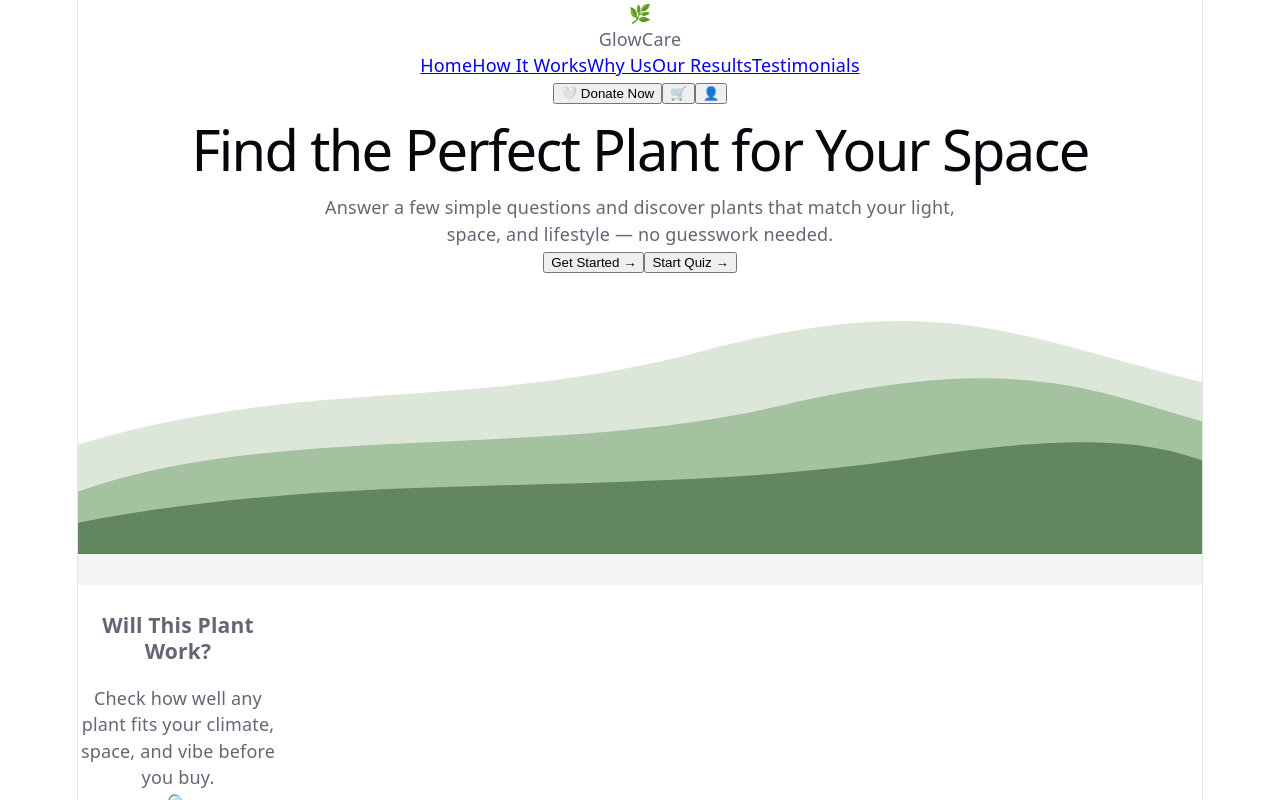
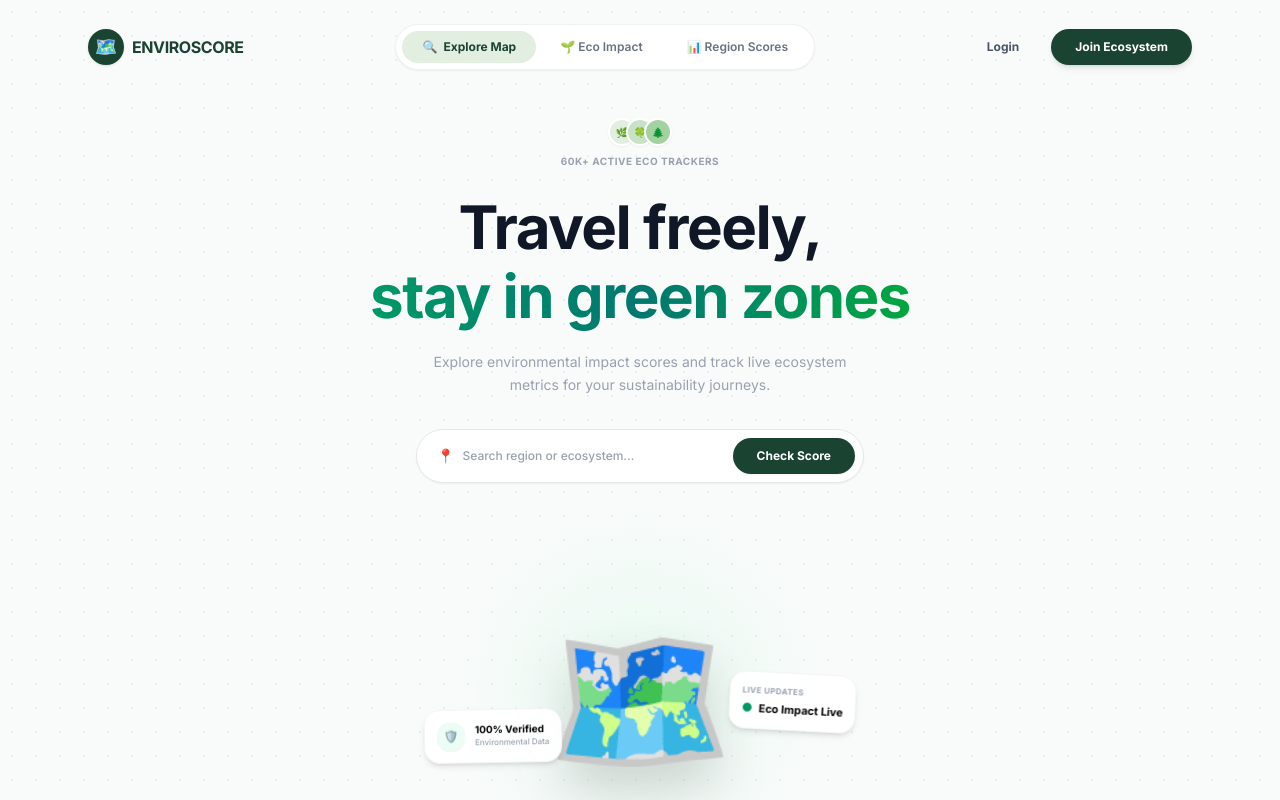
Before and after one commit to DilaraFernando/EnviroScore-MapFrontEnd, a React (Vite) app: page / in a window 1280 px wide. Shown: the top 800 px of the page. Built offline with nearby package versions, Linux system fonts and the light colour scheme; a web font is replaced by a local one.

Commit message:
fix the error and update frontend

```diff
--- a/package.json
+++ b/package.json
@@ -10,6 +10,7 @@
   },
   "dependencies": {
     "axios": "^1.18.0",
+    "lucide-react": "^1.21.0",
     "react": "^19.2.7",
     "react-dom": "^19.2.7"
   },
--- a/src/index.css
+++ b/src/index.css
@@ -1,111 +1,18 @@
-:root {
-  --text: #6b6375;
-  --text-h: #08060d;
-  --bg: #fff;
-  --border: #e5e4e7;
-  --code-bg: #f4f3ec;
-  --accent: #aa3bff;
-  --accent-bg: rgba(170, 59, 255, 0.1);
-  --accent-border: rgba(170, 59, 255, 0.5);
-  --social-bg: rgba(244, 243, 236, 0.5);
-  --shadow:
-    rgba(0, 0, 0, 0.1) 0 10px 15px -3px, rgba(0, 0, 0, 0.05) 0 4px 6px -2px;
+@import "tailwindcss";
 
-  --sans: system-ui, 'Segoe UI', Roboto, sans-serif;
-  --heading: system-ui, 'Segoe UI', Roboto, sans-serif;
-  --mono: ui-monospace, Consolas, monospace;
-
-  font: 18px/145% var(--sans);
-  letter-spacing: 0.18px;
-  color-scheme: light dark;
-  color: var(--text);
-  background: var(--bg);
-  font-synthesis: none;
-  text-rendering: optimizeLegibility;
-  -webkit-font-smoothing: antialiased;
-  -moz-osx-font-smoothing: grayscale;
-
-  @media (max-width: 1024px) {
-    font-size: 16px;
+@layer base {
+  body {
+    @apply bg-[#F9FBFA] text-[#1E293B] antialiased;
+    font-family: 'Inter', system-ui, -apple-system, sans-serif;
   }
 }
 
-@media (prefers-color-scheme: dark) {
-  :root {
-    --text: #9ca3af;
-    --text-h: #f3f4f6;
-    --bg: #16171d;
-    --border: #2e303a;
-    --code-bg: #1f2028;
-    --accent: #c084fc;
-    --accent-bg: rgba(192, 132, 252, 0.15);
-    --accent-border: rgba(192, 132, 252, 0.5);
-    --social-bg: rgba(47, 48, 58, 0.5);
-    --shadow:
-      rgba(0, 0, 0, 0.4) 0 10px 15px -3px, rgba(0, 0, 0, 0.25) 0 4px 6px -2px;
-  }
-
-  #social .button-icon {
-    filter: invert(1) brightness(2);
-  }
+/* Custom Animation for Flatrover smooth look */
+@keyframes fadeIn {
+  from { opacity: 0; transform: translateY(10px); }
+  to { opacity: 1; transform: translateY(0); }
 }
 
-#root {
-  width: 1126px;
-  max-width: 100%;
-  margin: 0 auto;
-  text-align: center;
-  border-inline: 1px solid var(--border);
-  min-height: 100svh;
-  display: flex;
-  flex-direction: column;
-  box-sizing: border-box;
+.animate-fade-in {
+  animation: fadeIn 0.6s cubic-bezier(0.16, 1, 0.3, 1) forwards;
 }
-
-body {
-  margin: 0;
-}
-
-h1,
-h2 {
-  font-family: var(--heading);
-  font-weight: 500;
-  color: var(--text-h);
-}
-
-h1 {
-  font-size: 56px;
-  letter-spacing: -1.68px;
-  margin: 32px 0;
-  @media (max-width: 1024px) {
-    font-size: 36px;
-    margin: 20px 0;
-  }
-}
-h2 {
-  font-size: 24px;
-  line-height: 118%;
-  letter-spacing: -0.24px;
-  margin: 0 0 8px;
-  @media (max-width: 1024px) {
-    font-size: 20px;
-  }
-}
-p {
-  margin: 0;
-}
-
-code,
-.counter {
-  font-family: var(--mono);
-  display: inline-flex;
-  border-radius: 4px;
-  color: var(--text-h);
-}
-
-code {
-  font-size: 15px;
-  line-height: 135%;
-  padding: 4px 8px;
-  background: var(--code-bg);
-}
--- a/src/pages/Home.tsx
+++ b/src/pages/Home.tsx
@@ -9,161 +9,134 @@
   const [searchQuery, setSearchQuery] = useState('');
 
   return (
-    <div className="min-h-screen bg-[#F3F6F3] text-[#1B4332] font-sans relative overflow-x-hidden flex flex-col justify-between">
+    <div className="min-h-screen bg-[#F9FBFA] text-[#1E293B] relative overflow-x-hidden flex flex-col justify-between select-none">
 
-      {/* 1. TOP NAVIGATION BAR */}
-      <header className="flex justify-between items-center bg-white/70 backdrop-blur-md px-8 py-3 sticky top-0 z-50 border-b border-gray-100/50 mx-4 mt-3 rounded-2xl shadow-xs">
-        {/* Logo Icon & Name */}
+      {/* 🟢 BACKGROUND GRID DOTS (පසුබිමේ ඇති ලස්සන තිත් රටාව) */}
+      <div className="absolute top-0 left-0 w-full h-full bg-[radial-gradient(#e2e8f0_1.5px,transparent_1.5px)] [background-size:24px_24px] opacity-70 pointer-events-none z-0"></div>
+
+      {/* 🟢 MODERN FLOATING NAVIGATION BAR */}
+      <header className="max-w-6xl w-full mx-auto px-6 pt-6 flex justify-between items-center relative z-50 animate-fade-in">
+        {/* Logo Section */}
         <div className="flex items-center gap-2">
-          <div className="w-7 h-7 bg-[#1B4332] rounded-full flex items-center justify-center text-[#E2EFE0] font-serif font-bold text-sm">
-            🌿
+          <div className="w-9 h-9 bg-[#1B4332] rounded-full flex items-center justify-center text-lg shadow-sm">
+            🗺️
           </div>
-          <span className="font-bold text-sm text-[#1B4332] tracking-tight">GlowCare</span>
+          <span className="font-black text-base tracking-tight text-[#1B4332] uppercase">EnviroScore</span>
         </div>
 
-        {/* Links */}
-        <nav className="hidden md:flex items-center gap-6 text-[11px] font-semibold text-gray-600">
-          <a href="#home" className="text-[#1B4332] font-bold">Home</a>
-          <a href="#how-it-works" className="hover:text-[#1B4332] transition-colors">How It Works</a>
-          <a href="#why-us" className="hover:text-[#1B4332] transition-colors">Why Us</a>
-          <a href="#results" className="hover:text-[#1B4332] transition-colors">Our Results</a>
-          <a href="#testimonials" className="hover:text-[#1B4332] transition-colors">Testimonials</a>
+        {/* Center Floating Pills (Flatrover Minimalist Design) */}
+        <nav className="hidden md:flex items-center bg-white border border-gray-200/60 shadow-xs rounded-full p-1.5 gap-1">
+          <button className="px-5 py-2 bg-[#E2EFE0] text-[#1B4332] font-bold text-xs rounded-full transition-all flex items-center gap-1.5">
+            <span>🔍</span> Explore Map
+          </button>
+          <button className="px-5 py-2 text-gray-500 hover:text-black font-semibold text-xs rounded-full transition-all cursor-pointer">
+            🌱 Eco Impact
+          </button>
+          <button className="px-5 py-2 text-gray-500 hover:text-black font-semibold text-xs rounded-full transition-all cursor-pointer">
+            📊 Region Scores
+          </button>
         </nav>
 
-        {/* Action Buttons */}
+        {/* Right Action Buttons */}
         <div className="flex items-center gap-3">
-          <button className="px-4 py-1.5 bg-[#FDE2E4] hover:bg-[#FCD2D6] text-[#C94A53] text-[11px] font-bold rounded-full transition-all flex items-center gap-1 shadow-2xs">
-            <span>🤍</span> Donate Now
-          </button>
-          <button className="w-7 h-7 bg-gray-50 border border-gray-100 rounded-full flex items-center justify-center text-xs text-gray-600 hover:bg-gray-100 transition-all">
-            🛒
+          <button
+            onClick={onNavigateToLogin}
+            className="px-5 py-2 text-xs font-bold text-gray-600 hover:text-black transition-all cursor-pointer"
+          >
+            Login
           </button>
           <button
-            onClick={onNavigateToLogin}
-            className="w-7 h-7 bg-gray-50 border border-gray-100 rounded-full flex items-center justify-center text-xs text-gray-600 hover:bg-gray-100 transition-all"
-            title="Login"
+            onClick={onStartQuiz}
+            className="px-6 py-2.5 bg-[#1B4332] hover:bg-[#143225] text-white text-xs font-bold rounded-full shadow-md hover:shadow-lg transition-all cursor-pointer"
           >
-            👤
+            Join Ecosystem
           </button>
         </div>
       </header>
 
-      {/* 2. HERO SECTION */}
-      <section className="relative pt-12 text-center max-w-3xl mx-auto px-6 space-y-4 z-10 flex-1 flex flex-col justify-center">
-        <h1 className="text-3xl md:text-5xl font-normal tracking-tight text-[#1B4332] font-serif leading-tight">
-          Find the Perfect Plant for Your Space
+      {/* 🟢 HERO MAIN CONTENT SECTION */}
+      <main className="flex-1 flex flex-col items-center justify-center text-center px-6 pt-12 pb-6 relative z-10 max-w-4xl mx-auto w-full animate-fade-in">
+
+        {/* Active Eco Trackers Count Indicator */}
+        <div className="flex flex-col items-center gap-2 mb-6">
+          <div className="flex -space-x-2.5">
+            <div className="w-7 h-7 rounded-full bg-[#E2EFE0] border-2 border-white flex items-center justify-center text-[10px] font-bold shadow-xs">🌿</div>
+            <div className="w-7 h-7 rounded-full bg-[#C7E2C5] border-2 border-white flex items-center justify-center text-[10px] font-bold shadow-xs">🍀</div>
+            <div className="w-7 h-7 rounded-full bg-[#A3D19F] border-2 border-white flex items-center justify-center text-[10px] font-bold shadow-xs">🌲</div>
+          </div>
+          <span className="text-[10px] text-gray-400 font-extrabold tracking-wider uppercase">60K+ Active Eco Trackers</span>
+        </div>
+
+        {/* Main Bold Heading (Flatrover Typography Style) */}
+        <h1 className="text-4xl md:text-6xl font-black tracking-tight text-gray-900 leading-[1.15] max-w-3xl">
+          Travel freely, <br />
+          <span className="text-transparent bg-clip-text bg-gradient-to-r from-emerald-600 via-teal-700 to-green-600">stay in green zones</span>
         </h1>
-        <p className="text-xs text-gray-500 max-w-xl mx-auto leading-relaxed font-normal">
-          Answer a few simple questions and discover plants that match your light, <br />
-          space, and lifestyle — no guesswork needed.
+
+        {/* Subtitle Text */}
+        <p className="text-xs md:text-sm text-gray-400 max-w-md mx-auto mt-5 leading-relaxed font-normal">
+          Explore environmental impact scores and track live ecosystem metrics for your sustainability journeys.
         </p>
 
-        {/* Hero Actions */}
-        <div className="flex justify-center items-center gap-3 pt-2">
+        {/* Center Search Input & Button Bar */}
+        <div className="flex items-center bg-white border border-gray-200 shadow-xs hover:shadow-md rounded-full p-2 mt-8 w-full max-w-md transition-all">
+          <div className="flex items-center px-3 w-full">
+            <span className="text-sm text-gray-400 mr-2">📍</span>
+            <input
+              type="text"
+              placeholder="Search region or ecosystem..."
+              value={searchQuery}
+              onChange={(e) => setSearchQuery(e.target.value)}
+              className="w-full bg-transparent text-xs focus:outline-none text-gray-700 font-medium placeholder-gray-400"
+            />
+          </div>
           <button
             onClick={onStartQuiz}
-            className="px-5 py-2 bg-[#1B4332] hover:bg-[#122c21] text-white text-[11px] font-medium rounded-full shadow-sm transition-all flex items-center gap-1"
+            className="px-6 py-2.5 bg-[#1B4332] hover:bg-[#143225] text-white text-xs font-bold rounded-full shadow-xs whitespace-nowrap transition-all cursor-pointer"
           >
-            Get Started <span>→</span>
-          </button>
-          <button
-            onClick={onStartQuiz}
-            className="px-5 py-2 bg-white hover:bg-gray-50 text-[#1B4332] text-[11px] font-medium rounded-full border border-gray-200/80 shadow-2xs transition-all flex items-center gap-1"
-          >
-            Start Quiz <span>→</span>
+            Check Score
           </button>
         </div>
-      </section>
 
-      {/* 3. LANDSCAPE MOUNTAIN BACKGROUND */}
-      {/* පින්තූරයේ පෙනෙන කඳු සහ ගස් සහිත පසුබිම සිහිගන්වන SVG කලාකෘතිය */}
-      <div className="absolute bottom-0 left-0 w-full h-[55vh] pointer-events-none z-0 overflow-hidden flex items-end">
-        <svg viewBox="0 0 1440 400" className="w-full h-auto translate-y-1" fill="none" xmlns="http://www.w3.org/2000/svg">
-          {/* Back Soft Mountains */}
-          <path d="M0 220 C300 130 500 180 800 100 C1100 20 1200 80 1440 140 L1440 400 L0 400 Z" fill="#A7C2A4" opacity="0.4" />
-          {/* Mid Layer Mountains */}
-          <path d="M0 280 C250 190 600 240 900 170 C1200 100 1300 150 1440 190 L1440 400 L0 400 Z" fill="#7FA97A" opacity="0.6" />
-          {/* Front Mountain Hills & Trees Base */}
-          <path d="M0 320 C350 250 700 290 1050 240 C1300 200 1380 220 1440 240 L1440 400 L0 400 Z" fill="#52794D" opacity="0.8" />
-          {/* Bottom White Fog Gradient Effect */}
-          <rect y="360" width="1440" height="40" fill="#F3F6F3" />
-        </svg>
-      </div>
+        {/* 🟢 CENTER MAP HERO ICON & FLOATING INFOGRAPHICS */}
+        <div className="mt-14 relative w-full max-w-md flex justify-center items-end h-72">
 
-      {/* 4. BOTTOM UI CARDS SECTION */}
-      {/* ඔයාගේ අවශ්‍යතාවය අනුව හරියටම 200px x 200px ප්‍රමාණයේ කාඩ්පත් දෙක */}
-      <section className="relative z-20 max-w-4xl mx-auto px-6 pb-12 w-full flex flex-wrap justify-center gap-6">
+          {/* Subtle Radial Glow Behind the Map Asset */}
+          <div className="absolute w-56 h-56 bg-emerald-100/40 rounded-full blur-3xl -z-10 bottom-6"></div>
 
-        {/* Card 1: Will This Plant Work? */}
-        <div
-          className="bg-white/95 backdrop-blur-xs p-4 rounded-2xl shadow-md border border-white/50 flex flex-col justify-between transition-transform duration-300 hover:-translate-y-0.5"
-          style={{ width: '200px', height: '200px' }}
-        >
-          <div className="space-y-1">
-            <h3 className="text-xs font-semibold text-gray-900 font-serif">Will This Plant Work?</h3>
-            <p className="text-[9px] text-gray-400 leading-normal">
-              Check how well any plant fits your climate, space, and vibe before you buy.
-            </p>
+          {/* Central Interactive Style Map Asset */}
+          <div className="text-[150px] drop-shadow-2xl select-none transform hover:scale-105 transition-transform duration-500 ease-out cursor-grab active:cursor-grabbing pb-4">
+            🗺️
           </div>
 
-          <div className="space-y-2">
-            <div className="relative flex items-center bg-gray-50 border border-gray-100 rounded-xl px-2 py-1.5">
-              <span className="text-[10px] text-gray-400 mr-1">🔍</span>
-              <input
-                type="text"
-                placeholder="Search any plant"
-                value={searchQuery}
-                onChange={(e) => setSearchQuery(e.target.value)}
-                className="w-full bg-transparent text-[10px] focus:outline-none text-gray-700"
-              />
+          {/* Floating Card Left: 100% Verified */}
+          <div className="absolute left-2 bottom-16 bg-white/95 backdrop-blur-xs border border-gray-100 p-3 rounded-2xl shadow-md flex items-center gap-2.5 text-left transform -rotate-1 hover:rotate-0 transition-transform duration-300">
+            <div className="w-7 h-7 bg-emerald-50 rounded-xl flex items-center justify-center text-xs shadow-2xs">
+              🛡️
             </div>
-            <button
-              onClick={onStartQuiz}
-              className="w-full py-1.5 bg-[#1B4332] text-white text-[9px] font-bold rounded-xl text-center flex items-center justify-center gap-1 hover:bg-[#122c21] transition-all"
-            >
-              Check Fit Score <span>→</span>
-            </button>
+            <div>
+              <p className="text-[10px] font-black text-black leading-none mb-0.5">100% Verified</p>
+              <p className="text-[8px] text-gray-400 font-medium">Environmental Data</p>
+            </div>
           </div>
+
+          {/* Floating Card Right: Live Impact */}
+          <div className="absolute right-2 bottom-24 bg-white/95 backdrop-blur-xs border border-gray-100 p-3 rounded-2xl shadow-md flex flex-col gap-1 text-left transform rotate-3 hover:rotate-0 transition-transform duration-300">
+            <span className="text-[8px] font-extrabold text-gray-400 uppercase tracking-wider">Live Updates</span>
+            <div className="flex items-center gap-1.5">
+              <span className="text-xs text-emerald-600">●</span>
+              <p className="text-[11px] font-black text-black leading-none">Eco Impact Live</p>
+            </div>
+          </div>
+
         </div>
 
-        {/* Card 2: Not sure what to grow? */}
-        <div
-          className="bg-white/95 backdrop-blur-xs p-4 rounded-2xl shadow-md border border-white/50 flex flex-col justify-between relative overflow-hidden transition-transform duration-300 hover:-translate-y-0.5"
-          style={{ width: '200px', height: '200px' }}
-        >
-          <div className="space-y-1">
-            <h3 className="text-xs font-semibold text-gray-900 font-serif">Not sure what to grow?</h3>
-            <p className="text-[9px] text-gray-400 leading-normal">
-              Let's find your perfect plant match!
-            </p>
-          </div>
+      </main>
 
-          <div>
-            <button
-              onClick={onStartQuiz}
-              className="px-3 py-1.5 bg-[#7BC676] hover:bg-[#69b364] text-white text-[9px] font-bold rounded-full flex items-center gap-1 shadow-2xs transition-all"
-            >
-              Start Quiz <span>→</span>
-            </button>
-          </div>
-
-          {/* Plant Vector Graphic Element at bottom-right corner as shown in screen */}
-          <div className="absolute bottom-1 right-2 flex items-end gap-1 pointer-events-none opacity-90">
-            {/* Small Plant 1 */}
-            <div className="w-5 h-10 flex flex-col items-center">
-              <div className="w-1.5 h-6 bg-emerald-700 rounded-full origin-bottom rotate-12"></div>
-              <div className="w-1.5 h-5 bg-emerald-600 rounded-full origin-bottom -rotate-12 -mt-4"></div>
-              <div className="w-4 h-3 bg-amber-200 rounded-b-md rounded-t-xs"></div>
-            </div>
-            {/* Small Plant 2 */}
-            <div className="w-4 h-8 flex flex-col items-center">
-              <div className="w-1 h-5 bg-green-600 rounded-full"></div>
-              <div className="w-3 h-2.5 bg-amber-200 rounded-b-md rounded-t-xs"></div>
-            </div>
-          </div>
-        </div>
-
-      </section>
+      {/* Balanced Footer */}
+      <footer className="w-full py-4 text-center text-[10px] text-gray-300 z-10">
+        © 2026 EnviroScore Map Inc. All rights reserved.
+      </footer>
     </div>
   );
 }
```
Also changed, not shown: 1 other file (tests, documents, lock files or other folders).
